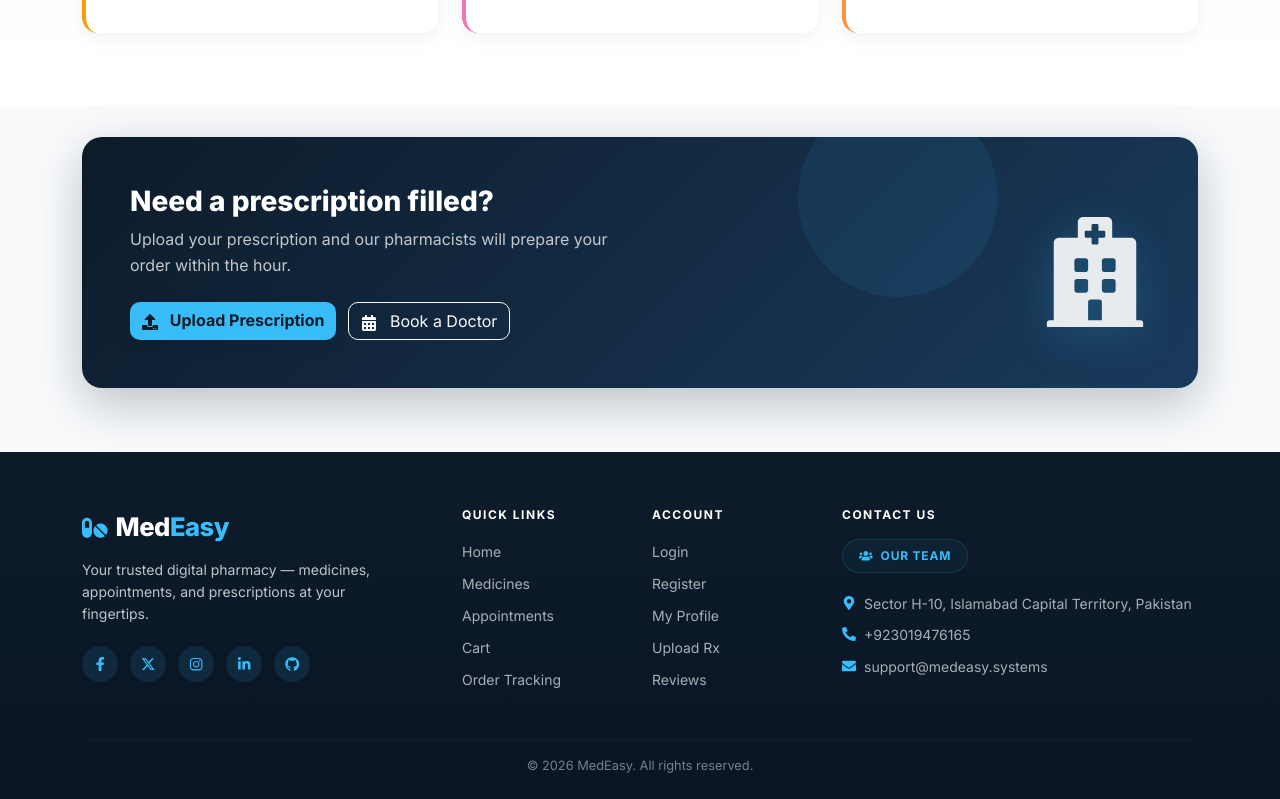
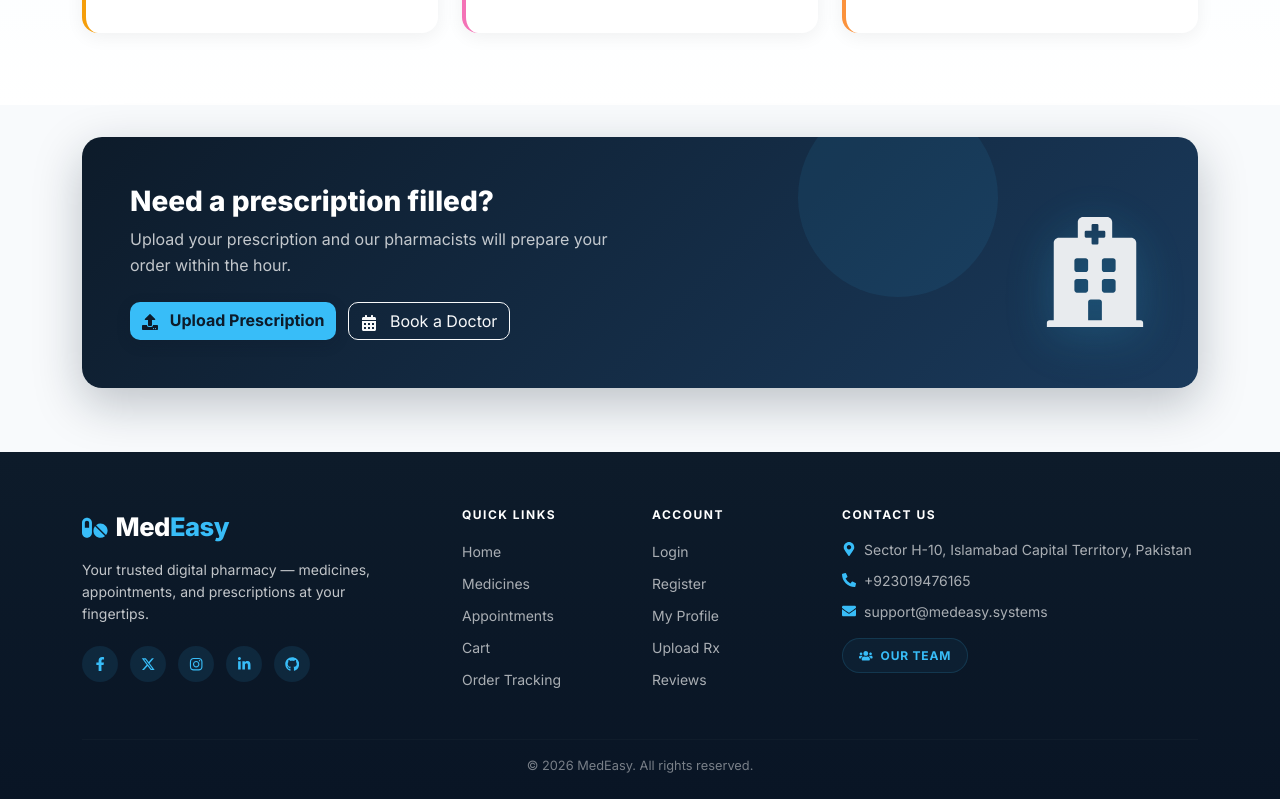
Before and after one commit to AhsanFayyaz13/MedEasy, a React (Vite) app in the folder frontend/: page / in a window 1280 px wide. Shown: the part 2651-3450 px from the top of the page. Built offline with nearby package versions, Linux system fonts and the light colour scheme; no server answers.

Commit message:
Move Our Team link to bottom of Contact Us list

```diff
--- a/frontend/src/components/Footer.jsx
+++ b/frontend/src/components/Footer.jsx
@@ -110,11 +110,6 @@ export default function AppFooter() {
           <Col md={4}>
             <h6 className="footer-heading">Contact Us</h6>
             <ul className="footer-contact">
-              <li className="mb-3">
-                <Link to="/team" className="team-pill-link">
-                  <FaUsers className="pill-icon me-2" /> Our Team
-                </Link>
-              </li>
               <li>
                 <FaMapMarkerAlt className="contact-icon" />
                 Sector H-10, Islamabad Capital Territory, Pakistan
@@ -126,6 +121,11 @@ export default function AppFooter() {
               <li>
                 <FaEnvelope className="contact-icon" />
                 <a href="mailto:support@medeasy.systems">support@medeasy.systems</a>
+              </li>
+              <li className="mt-3">
+                <Link to="/team" className="team-pill-link">
+                  <FaUsers className="pill-icon me-2" /> Our Team
+                </Link>
               </li>
             </ul>
           </Col>
```
